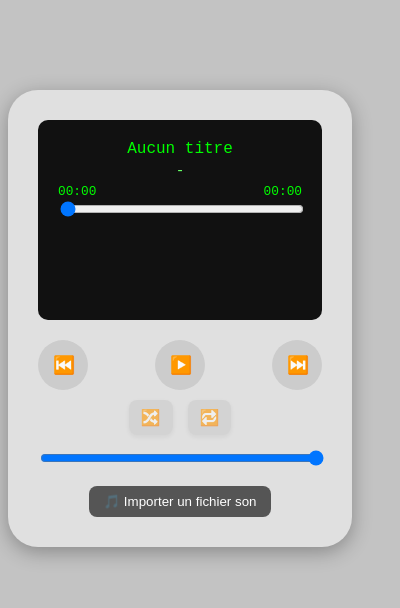
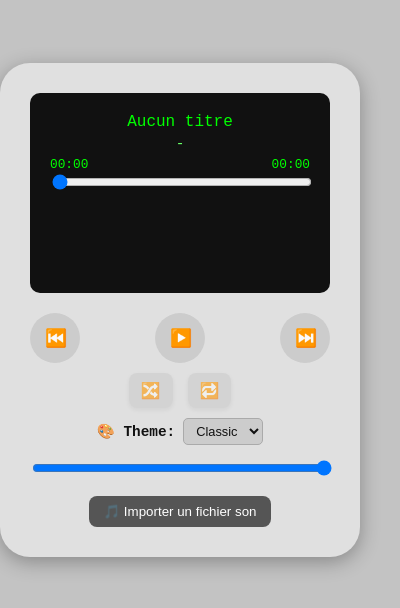
Before and after one commit to NoaKajou/E-pad, an Electron app: page renderer/index.html in a window 400 px wide. Shown: the part 112-720 px from the top of the page. Drawn offline with Linux system fonts and the light colour scheme; no server answers.

Commit message:
🎨 Add customizable themes with 4 color schemes

```diff
--- a/renderer/index.html
+++ b/renderer/index.html
@@ -32,6 +32,16 @@
       <button id="repeatBtn" title="Repeat">🔁</button>
     </div>
 
+    <div class="theme-selector">
+      <label for="themeSelect">🎨 Theme:</label>
+      <select id="themeSelect">
+        <option value="classic">Classic</option>
+        <option value="dark">Dark</option>
+        <option value="blue">Blue</option>
+        <option value="retro">Retro</option>
+      </select>
+    </div>
+
     <input type="range" id="volume" min="0" max="1" step="0.01" value="1" title="Volume" />
     <button id="importBtn">🎵 Importer un fichier son</button>
 
--- a/renderer/index.js
+++ b/renderer/index.js
@@ -14,6 +14,7 @@ const durationElem = document.getElementById('duration');
 const volume = document.getElementById('volume');
 const shuffleBtn = document.getElementById('shuffleBtn');
 const repeatBtn = document.getElementById('repeatBtn');
+const themeSelect = document.getElementById('themeSelect');
 
 
 let playlist = [];
@@ -88,6 +89,22 @@ shuffleBtn.addEventListener('click', () => {
 repeatBtn.addEventListener('click', () => {
   isRepeatMode = !isRepeatMode;
   repeatBtn.classList.toggle('active', isRepeatMode);
+});
+
+// 🎨 Theme switching
+themeSelect.addEventListener('change', (e) => {
+  const selectedTheme = e.target.value;
+  document.documentElement.setAttribute('data-theme', selectedTheme);
+
+  // Save theme preference
+  localStorage.setItem('selectedTheme', selectedTheme);
+});
+
+// Load saved theme on startup
+window.addEventListener('DOMContentLoaded', () => {
+  const savedTheme = localStorage.getItem('selectedTheme') || 'classic';
+  document.documentElement.setAttribute('data-theme', savedTheme);
+  themeSelect.value = savedTheme;
 });
 
 // ▶️ Jouer un morceau de la playlist
--- a/renderer/style.css
+++ b/renderer/style.css
@@ -1,31 +1,95 @@
+/* ===== CSS VARIABLES FOR THEMES ===== */
+:root {
+  --bg-color: #c3c3c3;
+  --ipod-bg: #e0e0e0;
+  --screen-bg: #111;
+  --screen-text: #0f0;
+  --screen-text-secondary: #6f6;
+  --button-bg: #ccc;
+  --button-hover: #aaa;
+  --button-import-bg: #555;
+  --shadow: rgba(0, 0, 0, 0.3);
+  --border-radius: 30px;
+  --border-radius-small: 10px;
+}
+
+/* ===== THEME VARIATIONS ===== */
+[data-theme="classic"] {
+  --bg-color: #c3c3c3;
+  --ipod-bg: #e0e0e0;
+  --screen-bg: #111;
+  --screen-text: #0f0;
+  --screen-text-secondary: #6f6;
+  --button-bg: #ccc;
+  --button-hover: #aaa;
+  --button-import-bg: #555;
+}
+
+[data-theme="dark"] {
+  --bg-color: #1a1a1a;
+  --ipod-bg: #2d2d2d;
+  --screen-bg: #000;
+  --screen-text: #00ff00;
+  --screen-text-secondary: #00cc00;
+  --button-bg: #404040;
+  --button-hover: #555;
+  --button-import-bg: #333;
+}
+
+[data-theme="blue"] {
+  --bg-color: #b8c6db;
+  --ipod-bg: #d4e6f1;
+  --screen-bg: #1b2631;
+  --screen-text: #5dade2;
+  --screen-text-secondary: #85c1e9;
+  --button-bg: #aed6f1;
+  --button-hover: #85c1e9;
+  --button-import-bg: #2874a6;
+}
+
+[data-theme="retro"] {
+  --bg-color: #f4e4c1;
+  --ipod-bg: #ffe5b4;
+  --screen-bg: #8b4513;
+  --screen-text: #ffd700;
+  --screen-text-secondary: #ffed4a;
+  --button-bg: #deb887;
+  --button-hover: #d2b48c;
+  --button-import-bg: #8b6914;
+}
+
 body {
-  background: #c3c3c3;
+  background: var(--bg-color);
   display: flex;
   justify-content: center;
   align-items: center;
   height: 100vh;
   font-family: 'Courier New', monospace;
+  margin: 0;
+  transition: background 0.3s ease;
 }
 
 .ipod-container {
-  background: #e0e0e0;
-  border-radius: 30px;
+  background: var(--ipod-bg);
+  border-radius: var(--border-radius);
   padding: 30px;
   width: 300px;
-  box-shadow: 0 5px 20px rgba(0,0,0,0.3);
+  box-shadow: 0 5px 20px var(--shadow);
   text-align: center;
+  transition: all 0.3s ease;
 }
 
 .ipod-screen {
-  background: #111;
-  color: #0f0;
+  background: var(--screen-bg);
+  color: var(--screen-text);
   padding: 20px;
-  border-radius: 10px;
+  border-radius: var(--border-radius-small);
   height: 160px;
   margin-bottom: 20px;
   display: flex;
   flex-direction: column;
   justify-content: space-between;
+  transition: all 0.3s ease;
 }
 
 .screen-content h2 {
@@ -36,7 +100,7 @@ body {
 .screen-content p {
   font-size: 0.9rem;
   margin: 5px 0;
-  color: #6f6;
+  color: var(--screen-text-secondary);
 }
 
 .time {
@@ -56,7 +120,7 @@ body {
 }
 
 .ipod-controls button {
-  background: #ccc;
+  background: var(--button-bg);
   border: none;
   padding: 15px;
   border-radius: 50%;
@@ -64,11 +128,11 @@ body {
   width: 50px;
   height: 50px;
   cursor: pointer;
-  transition: background 0.3s;
+  transition: all 0.3s ease;
 }
 
 .ipod-controls button:hover {
-  background: #aaa;
+  background: var(--button-hover);
 }
 
 /* ===== MODE CONTROLS ===== */
@@ -80,7 +144,7 @@ body {
 }
 
 .mode-controls button {
-  background: #ccc;
+  background: var(--button-bg);
   border: none;
   padding: 8px 12px;
   border-radius: 8px;
@@ -92,26 +156,62 @@ body {
 }
 
 .mode-controls button:hover {
-  background: #aaa;
+  background: var(--button-hover);
   transform: translateY(-1px);
   box-shadow: 0 3px 8px rgba(0, 0, 0, 0.2);
 }
 
 .mode-controls button.active {
-  background: #0f0;
-  color: #111;
+  background: var(--screen-text);
+  color: var(--screen-bg);
   opacity: 1;
   box-shadow: 0 2px 8px rgba(15, 255, 0, 0.3);
 }
 
 #importBtn {
   margin-top: 15px;
-  background: #555;
+  background: var(--button-import-bg);
   color: #fff;
   border: none;
   padding: 8px 15px;
   border-radius: 8px;
   cursor: pointer;
+  transition: all 0.3s ease;
+}
+
+/* ===== THEME SELECTOR ===== */
+.theme-selector {
+  margin: 10px 0;
+  display: flex;
+  align-items: center;
+  justify-content: center;
+  gap: 8px;
+}
+
+.theme-selector label {
+  font-size: 0.9rem;
+  color: var(--screen-bg);
+  font-weight: bold;
+}
+
+#themeSelect {
+  background: var(--button-bg);
+  color: var(--screen-bg);
+  border: 1px solid var(--button-hover);
+  border-radius: 5px;
+  padding: 4px 8px;
+  font-size: 0.8rem;
+  cursor: pointer;
+  transition: all 0.3s ease;
+}
+
+#themeSelect:hover {
+  background: var(--button-hover);
+}
+
+#themeSelect:focus {
+  outline: 2px solid var(--screen-text);
+  outline-offset: 2px;
 }
 
 #volume {
```
Also changed, not shown: README.md.
